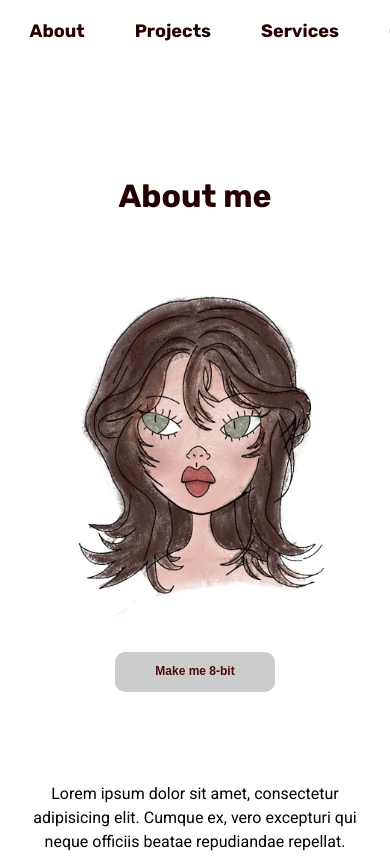
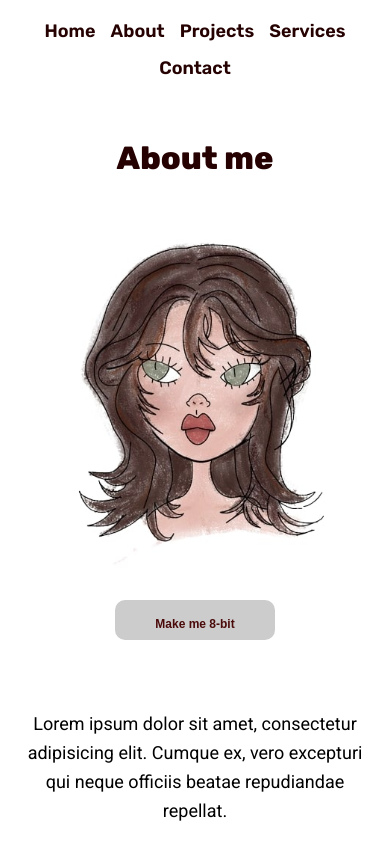
Before and after one commit to m4nnnn/portfolioV1, a plain HTML site: page aboutpage.html in a window 390 px wide. Shown: the top 857 px of the page. Drawn offline with Linux system fonts and the light colour scheme.

Commit message:
fix : navbar responsive issue fix

```diff
--- a/css/about-page-style.css
+++ b/css/about-page-style.css
@@ -1,6 +1,5 @@
 @import url('https://fonts.googleapis.com/css2?family=Rubik:ital,wght@0,300..900;1,300..900&display=swap');
 @import url('https://fonts.googleapis.com/css2?family=Roboto:ital,wght@0,100..900;1,100..900&family=Rubik:ital,wght@0,300..900;1,300..900&display=swap');
-
 
 * {
     margin: 0;
@@ -15,85 +14,68 @@ html, body {
 
 h1 {
     font-family: 'Rubik', sans-serif;
-    font-weight: bold;
-    font-size: clamp(32px, 8vw, 48px);
+    font-weight: 800;
+    font-size: clamp(32px, 5vw, 48px);
     color: #260101;
-    margin-top: 2.8rem;
+    margin-bottom: 20px;
 }
 
 p {
     font-family: 'Roboto', sans-serif;
-    font-size: 16px;
-    line-height: 1.5;
-    color: #000000;
-    margin-bottom: 15px;
+    font-size: 18px;
+    line-height: 1.6;
+    color: #000;
 }
 
-header{
-    background-color: #ffffff;
+/* --- HEADER & NAV --- */
+header {
+    background-color: #fff;
     padding: 20px;
-    text-align: center;
+    width: 100%;
 }
 
-.navbar {
+.navbar ul {
+    list-style: none;
     display: flex;
     justify-content: center;
-    gap: 50px;
-    font-family: 'Rubik', sans-serif;
-    font-weight: bold;
+    gap: 40px;
+    flex-wrap: wrap;
 }
 
 .nav-link {
-    background-color: transparent;
+    text-decoration: none;
     color: #260101;
-    font-weight: bold;
     font-family: 'Rubik', sans-serif;
+    font-weight: 600;
     font-size: 18px;
-    text-decoration: none;
-    border: none;
-    cursor: pointer;
-    position: relative;
-    transition: color 0.3s ease, transform 0.2s ease;
+    transition: 0.3s;
+    display: inline-block;
 }
 
-ul {
-    text-decoration: none;
-    list-style: none;
-    display: flex;
-    justify-content: center;
-    gap: 50px;
-    font-size: bold;
+.nav-link:hover {
+    transform: scale(1.07);
+    color: #5e0c0c;
 }
 
+/* --- SECTION PRINCIPALE --- */
 .top-section {
-    text-align: center;
-    padding: 50px 20px;
-    background-color: #ffffff;
-}
-
-.top-img-txt {
     display: flex;
     flex-direction: row;
     justify-content: center;
     align-items: center;
+    padding: 60px 10%;
+    background: #ffffff;
     gap: 40px;
 }
 
 .page-title {
-    flex: 0 1 auto;
-    text-align: left;
-    margin: 20px;
-}
-
-.face {
-    flex: 1;
-    max-width: 25%;
-    margin-right: 20rem;
-
+    flex: 2;
+    display: flex;
+    flex-direction: column;
 }
 
 .introduction-section {
-    padding: 40px 15%;
+    padding: 40px 10%;
     text-align: center;
 }
 
@@ -115,7 +97,6 @@ img {
     text-align: left;
     margin-bottom: 40px;
 }
-
 
 .skills-container {
     display: flex;
@@ -145,7 +126,6 @@ img {
     height: 150px;
     background-color: #4b0a0a;
 }
-
 
 .skills-icons {
     display: flex;
@@ -220,12 +200,11 @@ h2{
     height: 8px;
     background-color: #ccc;
     transition: background-color 0.5s ease;
-
 }
 
 .button-text {
     position: absolute;
-    top: 40%;
+    top: 50%;
     left: 50%;
     transform: translate(-50%, -50%);
     z-index: 2;
@@ -245,18 +224,25 @@ h2{
     height: 300px;
 }
 
-/* ---  MOBILE --- */
-@media (max-width: 768px) {
-
-    .top-img-txt {
-        flex-direction: column;
-        text-align: center;
+/* ---  MEDIA QUERIES --- */
+@media (max-width: 767px) {
+    .navbar ul {
         gap: 15px;
     }
 
+    .top-section {
+        flex-direction: column-reverse;
+        padding: 40px 5%;
+        text-align: center;
+    }
+
+    .page-title {
+        width: 100%;
+        align-items: center;
+    }
 
     .introduction-section {
-        padding: 40px 5%;
+        padding: 30px 5%;
     }
 
     .skills-container {
```
